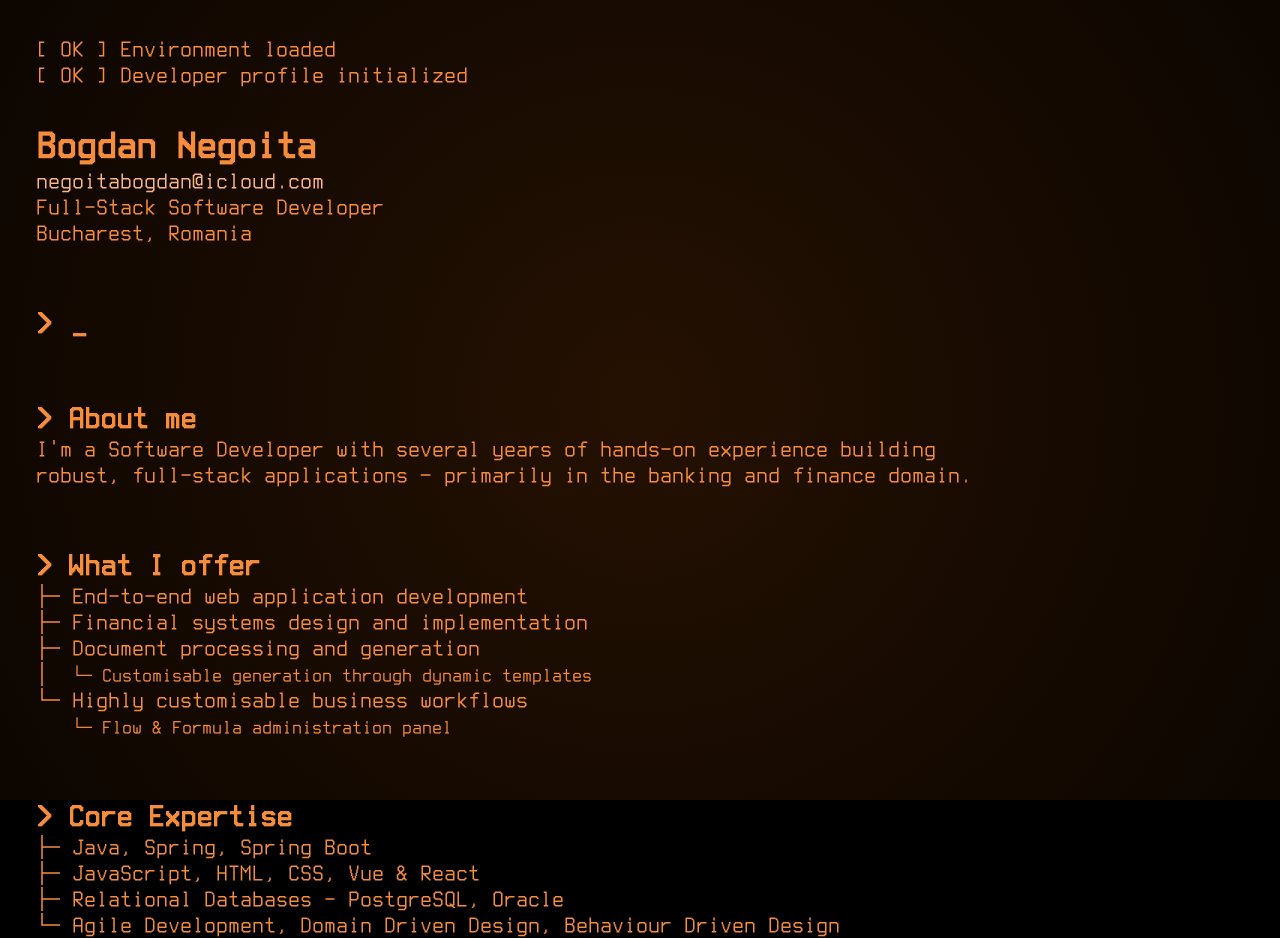
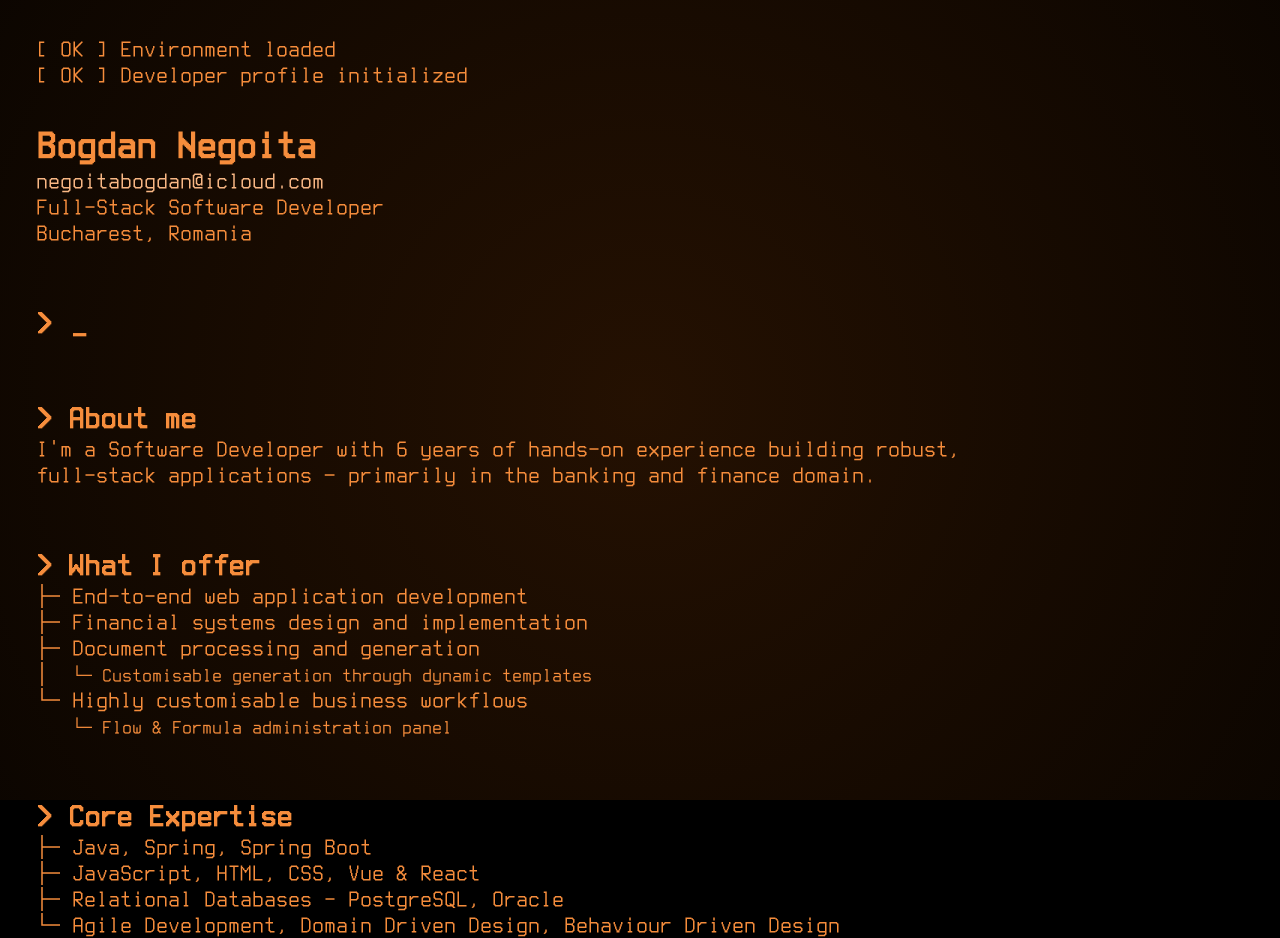
Before and after one commit to bogdanbis/bogdanbis.github.io, a Next.js app: page / in a window 1280 px wide. Built offline with nearby package versions, Linux system fonts and the light colour scheme.

Commit message:
clarify years of experience

```diff
--- a/src/app/page.tsx
+++ b/src/app/page.tsx
@@ -22,7 +22,7 @@ export default function Home() {
             <section>
                 <h2>{'>'} About me</h2>
                 <p className="width-80ch">
-                    I{'\''}m a Software Developer with several years of hands-on experience building robust,
+                    I{'\''}m a Software Developer with 6 years of hands-on experience building robust,
                     full-stack applications — primarily in the banking and finance domain.
                 </p>
             </section>
```
